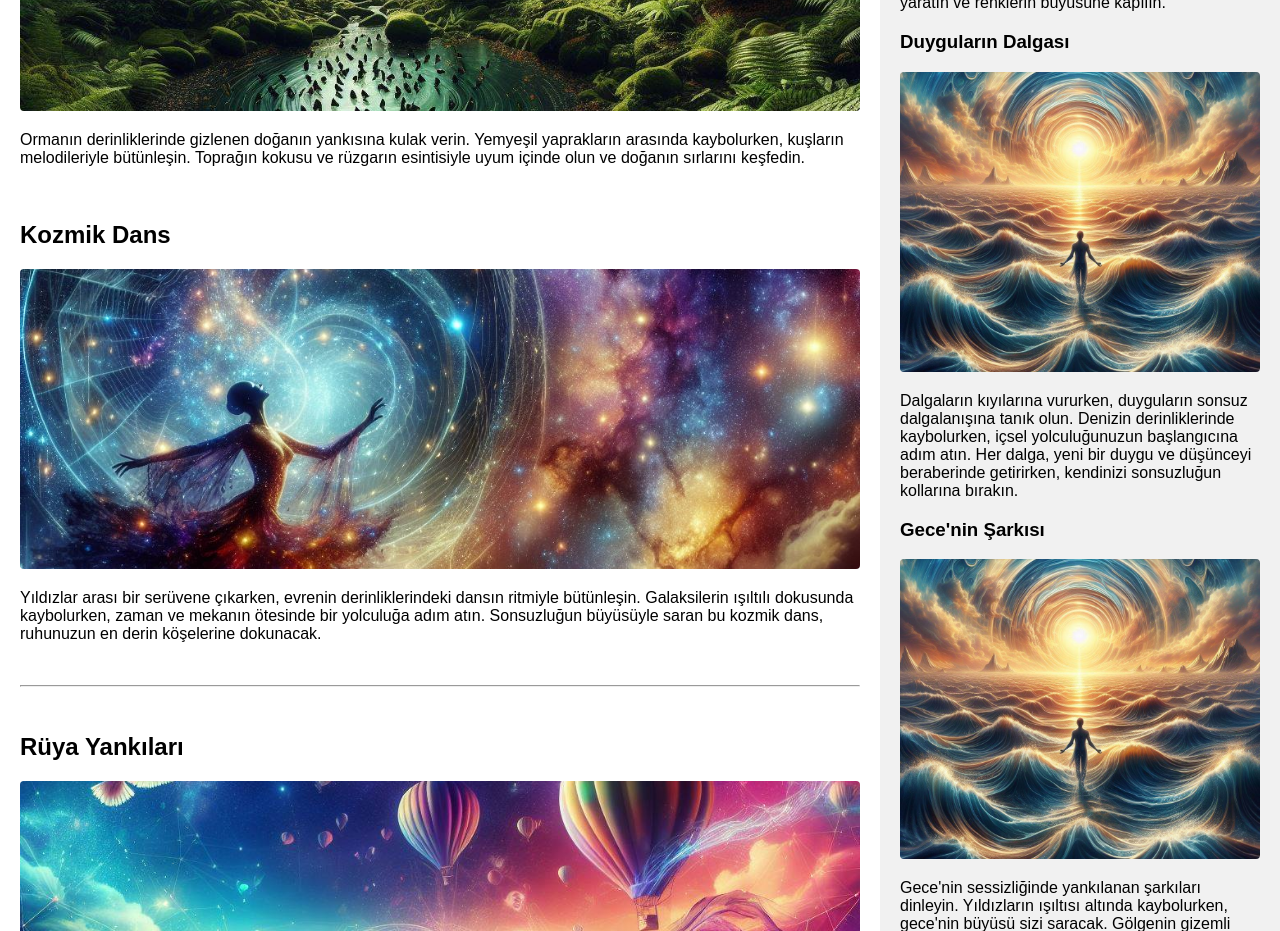
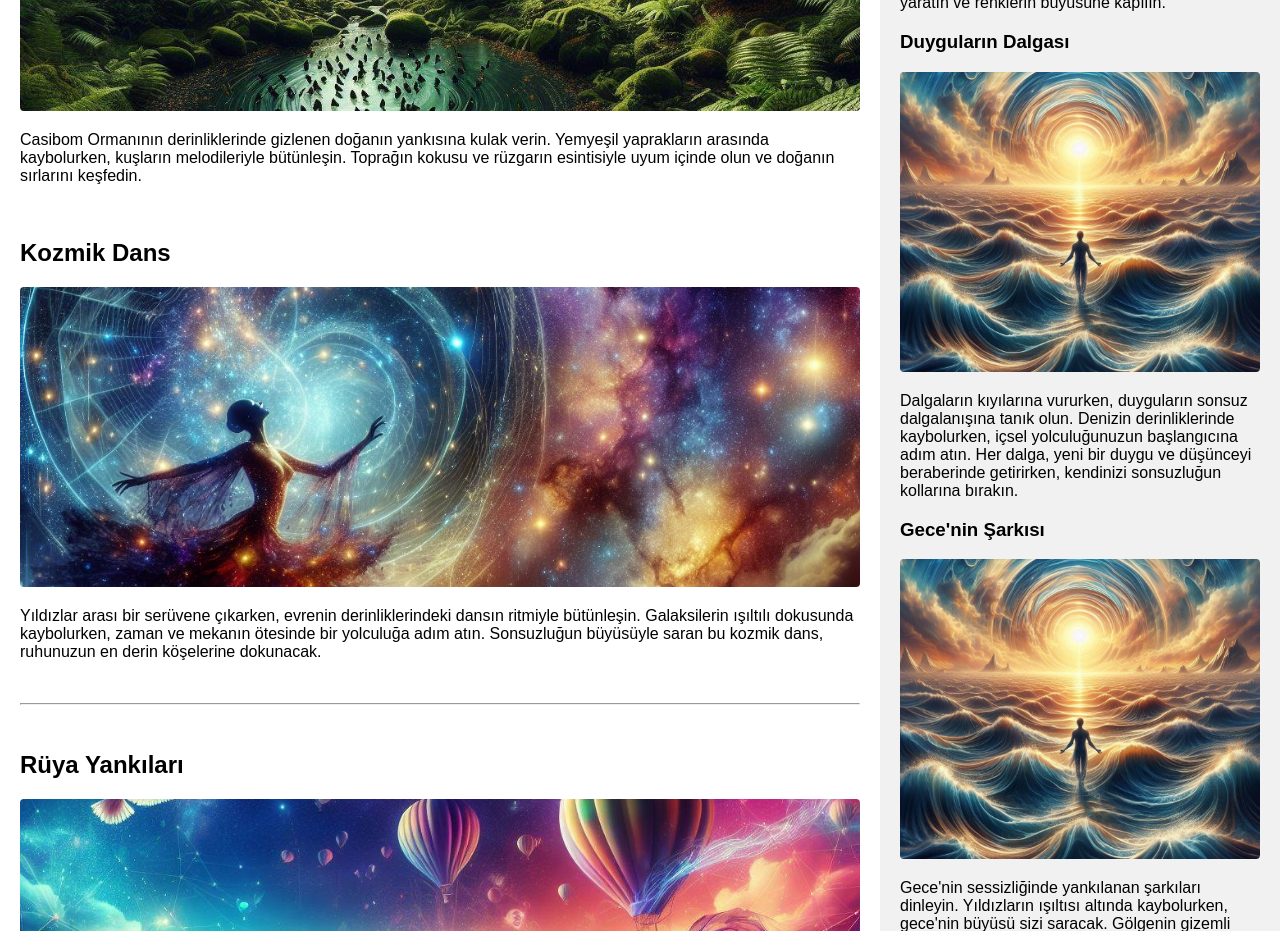
Before and after one commit to yasinunl/magrathead, a React (Create React App) app: page / in a window 1280 px wide. Shown: the part 840-1771 px from the top of the page. Built offline with nearby package versions, Linux system fonts and the light colour scheme; the HTML template or start-up script is replaced by a standard one.

Commit message:
commited

```diff
--- a/src/App.js
+++ b/src/App.js
@@ -52,7 +52,7 @@ function App() {
           <br /><br />
           <h2>Doğanın Yankısı</h2>
           <img className="fakeimg" alt="Description of the" src={img1} />
-          <p>Ormanın derinliklerinde gizlenen doğanın yankısına kulak verin. Yemyeşil yaprakların arasında kaybolurken, kuşların melodileriyle bütünleşin. Toprağın kokusu ve rüzgarın esintisiyle uyum içinde olun ve doğanın sırlarını keşfedin.</p>
+          <p>Casibom Ormanının derinliklerinde gizlenen doğanın yankısına kulak verin. Yemyeşil yaprakların arasında kaybolurken, kuşların melodileriyle bütünleşin. Toprağın kokusu ve rüzgarın esintisiyle uyum içinde olun ve doğanın sırlarını keşfedin.</p>
           <br />
           <h2>Kozmik Dans</h2>
           <img className="fakeimg" alt="Description of the" src={img2} />
```
